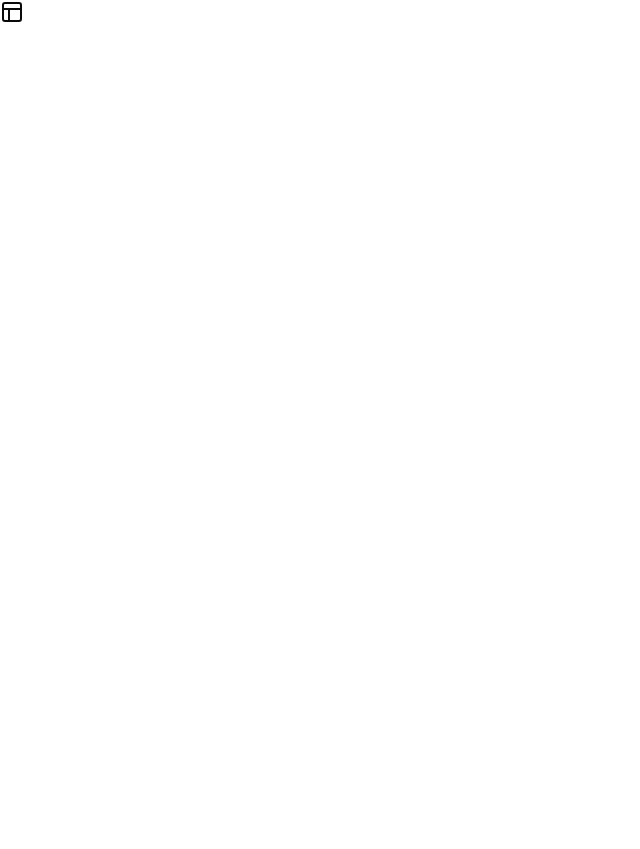
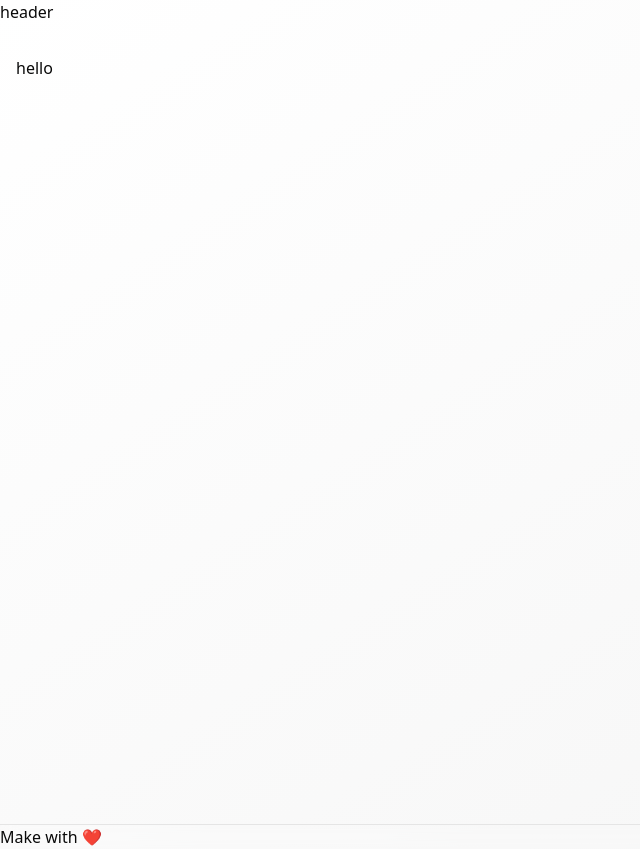
Before and after one commit to Diksha0608/WeatherApp, a React (Vite) app: page / in a window 1280 px wide. Shown: the whole page, without its empty margins (0-640 px from the left). Before the commit the page ends 800 px from the top, so only its background shows below. Built offline with nearby package versions, Linux system fonts and the light colour scheme.

Commit message:
work in progress

```diff
--- a/src/App.tsx
+++ b/src/App.tsx
@@ -1,11 +1,13 @@
 import { BrowserRouter } from "react-router-dom"
 import "./App.css"
-import { Layout } from "lucide-react"
+import Layout from "./components/layout"
 
 function App() {
   return (
    <BrowserRouter>
-   <Layout>Hello Diksha</Layout>
+<Layout>
+  hello
+</Layout>
    </BrowserRouter>
   )
 }
--- a/src/components/layout.tsx
+++ b/src/components/layout.tsx
@@ -1,6 +1,6 @@
-import React, { type PropsWithChildren } from 'react'
+import  { type PropsWithChildren } from 'react'
 
-const layout = ({children}:PropsWithChildren) => {
+const Layout = ({children}:PropsWithChildren) => {
   return (
     <div className="bg-gradient-to-br from-background to-muted" >
      header
@@ -9,10 +9,18 @@ const layout = ({children}:PropsWithChildren) => {
         {children}
 
       </main>
-      footer
+
+      <footer>
+        <div>
+          <p className="border-t backdrop-blur">
+            <div className=''></div>
+            Make with ❤️
+          </p>
+        </div>
+      </footer>
 
     </div>
   )
 }
 
-export default layout
+export default Layout
```
